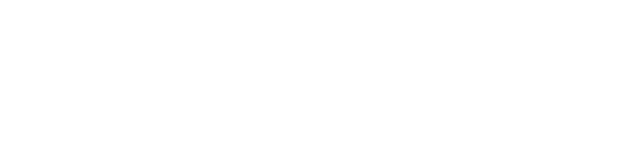
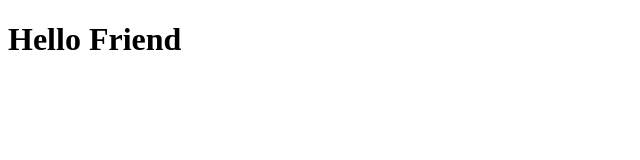
Before and after one commit to jacquelinetun/GithubTesting, a plain HTML site: page index.html in a window 1280 px wide. Shown: the whole page, without its empty margins (0-640 px from the left). Drawn offline with Linux system fonts and the light colour scheme.

Commit message:
update index.html

```diff
--- a/index.html
+++ b/index.html
@@ -3,9 +3,9 @@
 <head>
     <meta charset="UTF-8">
     <meta name="viewport" content="width=device-width, initial-scale=1.0">
-    <title>Document</title>
+    <title>Project</title>
 </head>
 <body>
-
+    <h1>Hello Friend</h1>
 </body>
 </html>
```
